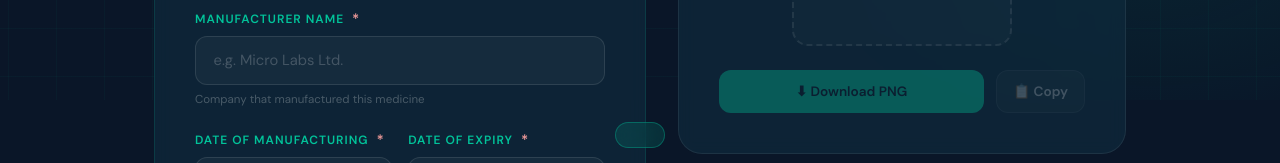
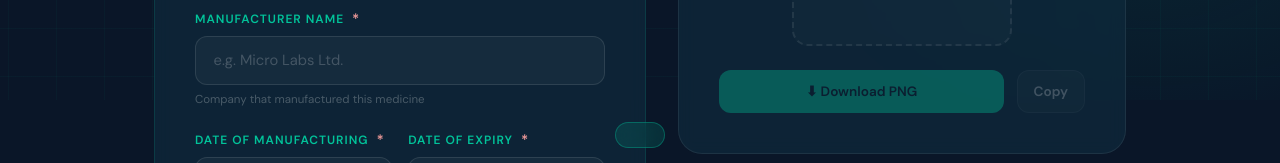
Before and after one commit to st4377/pharmtrack, a website: page qr-generator.html in a window 1280 px wide. Shown: the part 700-863 px from the top of the page. Drawn offline with Linux system fonts and the light colour scheme.

```diff
--- a/qr-generator.html
+++ b/qr-generator.html
@@ -563,7 +563,7 @@
             ⬇ Download PNG
           </button>
           <button class="btn-copy" id="btnCopyImg" onclick="copyQRToClipboard()" disabled title="Copy image">
-            📋 Copy
+             Copy
           </button>
         </div>
       </div>
```
